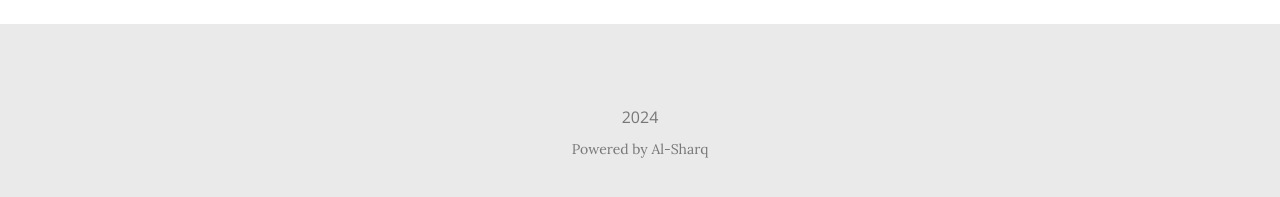
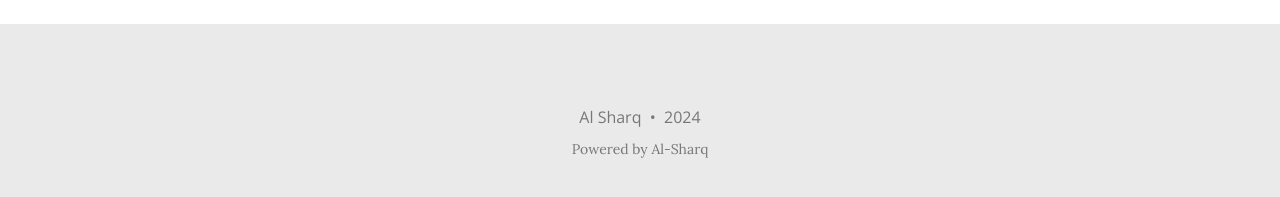
Before and after one commit to Al-Sharq/Al-Sharq.github.io, a Jekyll site: the page built from index.html, in a window 1280 px wide and 1204 px high. Shown: the part 994-1191 px from the top of the window. Built offline with Jekyll 4.4.1, drawn with Linux system fonts in a browser that asks for light colours; nearby versions of some CDN libraries; the list of posts is cut into pages by our own code.

Commit message:
Update _config.yml

```diff
--- a/_config.yml
+++ b/_config.yml
@@ -13,7 +13,7 @@
 title: Al Sharq - Real Estate Investments
 
 # Your name to show in the footer
-#author: Some Person
+author: Al Sharq
 
 ###############################################
 # --- List of links in the navigation bar --- #
```
